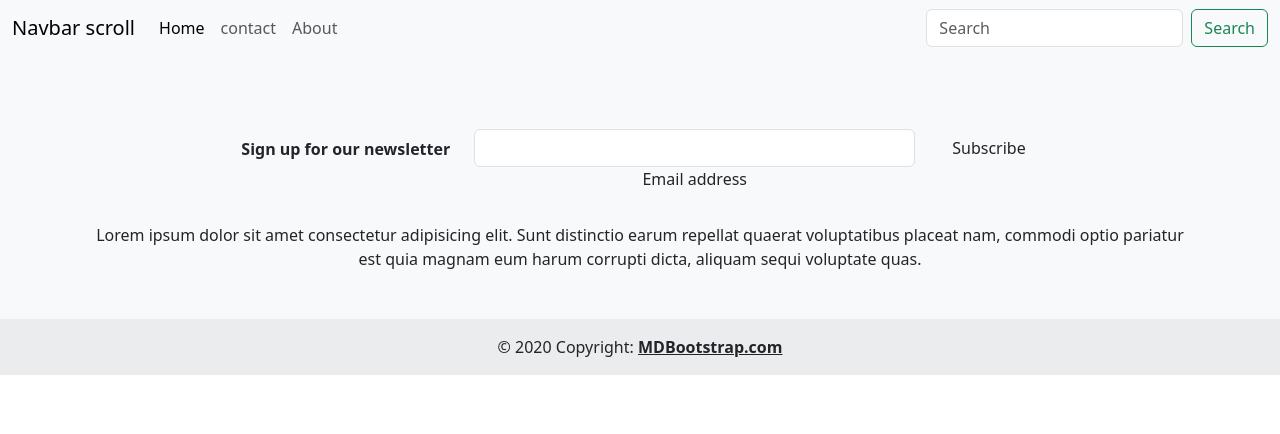
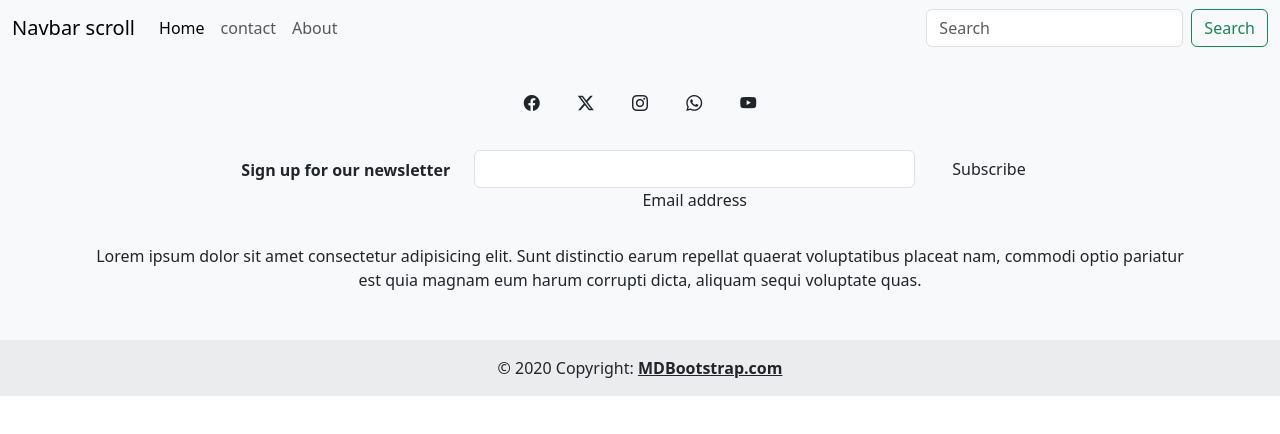
Before and after one commit to lospibes10/trabajoPracticoColaborativo, a plain HTML site: page index.html in a window 1280 px wide. Drawn offline with nearby package versions, Linux system fonts and the light colour scheme.

Commit message:
se agregaron los iconos en el footer deĺ index

```diff
--- a/index.html
+++ b/index.html
@@ -50,7 +50,9 @@
               </nav>
         </header>
         <main></main>
-        <footer>
+
+
+
             <!-- Footer -->
 <footer class="bg-body-tertiary text-center">
     <!-- Grid container -->
@@ -58,34 +60,31 @@
       <!-- Section: Social media -->
       <section class="mb-4">
         <!-- Facebook -->
-        <a data-mdb-ripple-init class="btn btn-outline btn-floating m-1" href="#!" role="button"
-          ><i class="fab fa-facebook-f"></i
-        ></a>
+        <a data-mdb-ripple-init class="btn btn-outline btn-floating m-1" href="#!" role="button">
+            <i class="bi bi-facebook"></i>
+        </a>
+
 
         <!-- Twitter -->
-        <a data-mdb-ripple-init class="btn btn-outline btn-floating m-1" href="#!" role="button"
-          ><i class="fab fa-twitter"></i
-        ></a>
-
-        <!-- Google -->
-        <a data-mdb-ripple-init class="btn btn-outline btn-floating m-1" href="#!" role="button"
-          ><i class="fab fa-google"></i
-        ></a>
+        <a data-mdb-ripple-init class="btn btn-outline btn-floating m-1" href="#!" role="button">
+            <i class="bi bi-twitter-x"></i>
+        </a>
 
         <!-- Instagram -->
-        <a data-mdb-ripple-init class="btn btn-outline btn-floating m-1" href="#!" role="button"
-          ><i class="fab fa-instagram"></i
-        ></a>
+        <a data-mdb-ripple-init class="btn btn-outline btn-floating m-1" href="#!" role="button">
+            <i class="bi bi-instagram"></i>
+        </a>
 
-        <!-- Linkedin -->
-        <a data-mdb-ripple-init class="btn btn-outline btn-floating m-1" href="#!" role="button"
-          ><i class="fab fa-linkedin-in"></i
-        ></a>
 
-        <!-- Github -->
-        <a data-mdb-ripple-init class="btn btn-outline btn-floating m-1" href="#!" role="button"
-          ><i class="fab fa-github"></i
-        ></a>
+        <!-- WhatsApp-->
+        <a data-mdb-ripple-init class="btn btn-outline btn-floating m-1" href="#!" role="button">
+            <i class="bi bi-whatsapp"></i>
+        </a>
+
+        <!-- YouTube -->
+        <a data-mdb-ripple-init class="btn btn-outline btn-floating m-1" href="#!" role="button">
+            <i class="bi bi-youtube"></i>
+        </a>
       </section>
       <!-- Section: Social media -->
 
@@ -157,7 +156,7 @@
     <!-- Copyright -->
   </footer>
   <!-- Footer -->
-        </footer>
+
         <!-- Bootstrap JavaScript Libraries -->
         <script
             src="https://cdn.jsdelivr.net/npm/@popperjs/core@2.11.8/dist/umd/popper.min.js"
```
Also changed, not shown: about.html (+3 -0 lines), contact.html (+3 -0 lines).
